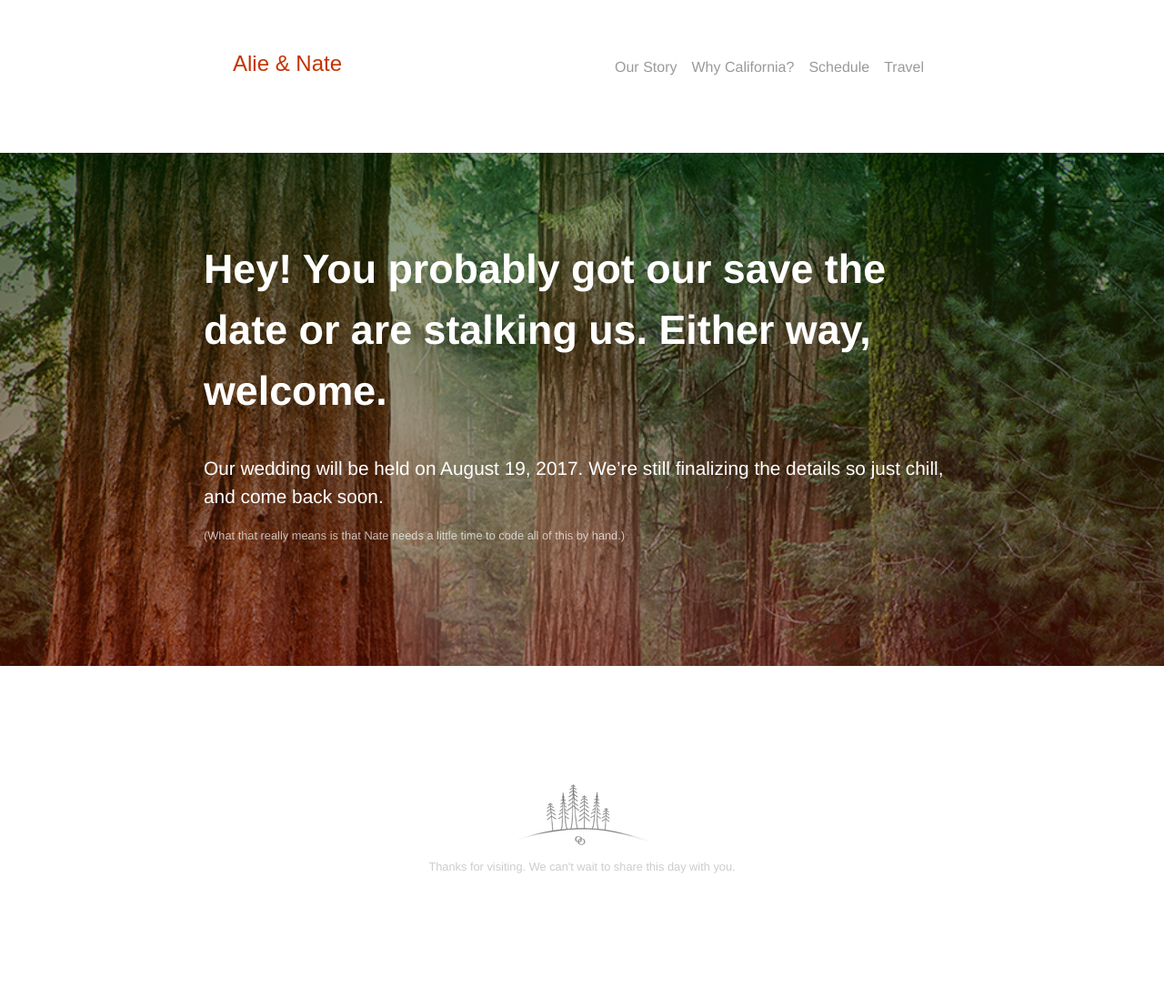
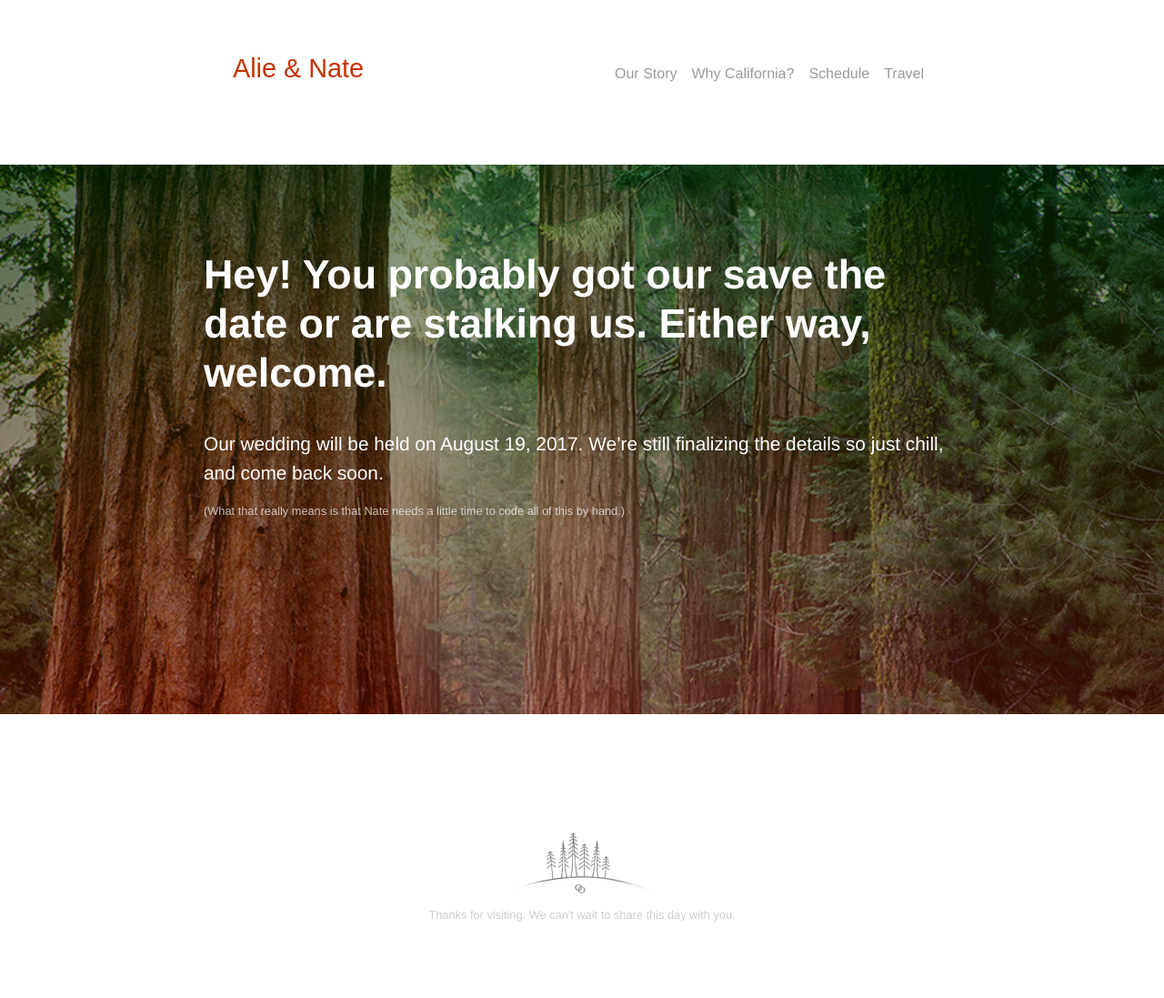
Before and after one commit to nkadlac/alieplusnate.com, a Jekyll site: the page built from index.html, in a window 1280 px wide. Shown: the whole page at 91% size. Built offline with Jekyll 4.4.1, drawn with Linux system fonts in a browser that asks for light colours; some web fonts are replaced; before the commit the page ends 1043 px from its top, so only the background shows below that.

Commit message:
changed desktop font sizes

```diff
--- a/assets/main.scss
+++ b/assets/main.scss
@@ -29,6 +29,7 @@ $grey-color-dark:  darken($grey-color, 25%);
 $content-width:    100%;
 $med:        400px;
 $wide:       920px;
+$ex-wide:       1300px;
 
 
 body {
@@ -81,7 +82,7 @@ li {
       background:
       linear-gradient(
         rgba(0, 56, 1, .5), rgba(111, 19, 0, .5)),
-        url(/assets/images/bg_trees@2x.jpg) 40% center no-repeat;
+        url(/assets/images/bg_trees@2x.jpg) 40% top no-repeat;
       background-size: cover;
     }
     @media(min-width: $med) {
@@ -90,7 +91,11 @@ li {
     }
     @media(min-width: $wide) {
       padding: 4em 14em 0 14em;
-      height: 500px;
+      height: 540px;
+    }
+    @media(min-width: $ex-wide) {
+      padding: 8em 30em 0 20em;
+      height: 540px;
     }
 }
 
@@ -105,6 +110,7 @@ li {
   @media(min-width: $wide) {
     font-size: 2.8em;
     margin-bottom: .8em;
+    line-height: 1.2em;
   }
 }
 
@@ -146,7 +152,10 @@ li {
   }
   @media(min-width: $wide) {
     // display: flex;
-    font-size: 1.5em;
+    font-size: 1.8em;
+  }
+  @media(min-width: $ex-wide) {
+    font-size: 2.5em;
   }
 }
 
@@ -156,6 +165,7 @@ li {
   &:hover {
     color: $redwood-color;
   }
+
 }
 
 /*  nav links style ------------- */
@@ -177,6 +187,9 @@ li {
     width: 60%;
     margin: 0 auto;
     padding: 40px 0 60px 0;
+  }
+  @media(min-width: $ex-wide) {
+    width: 50%;
   }
 }
 
@@ -225,6 +238,10 @@ article.post {
   @media(min-width: $wide) {
     width: 60%;
   }
+  @media(min-width: $ex-wide) {
+    width: 50%;
+    font-size: 1.4em;
+  }
 }
 
 .post-title {
@@ -241,8 +258,14 @@ article.post {
 }
 
 article.post p {
-  line-height: 1.5em;
-  margin-bottom: 1em;
+  line-height: 1.6em;
+  margin-bottom: 1.3em;
+  @media(min-width: $wide) {
+    line-height: 1.6em;
+  }
+  @media(min-width: $ex-wide) {
+    line-height: 1.8em;
+  }
 }
 
 .site-footer {
```
